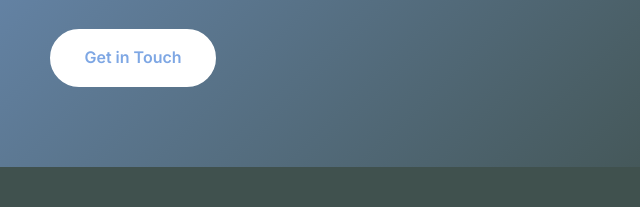
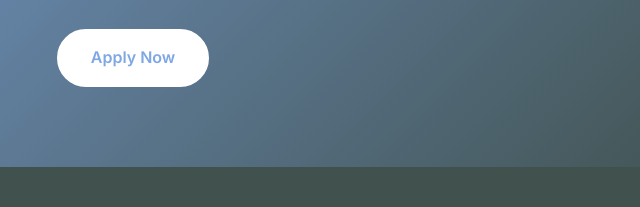
Before and after one commit to NoronestOrganization/noronest_web_static, a website: page team/index.html in a window 1280 px wide. Shown: the part 4451-4658 px from the top of the page, 507-1147 px from the left. Drawn offline with Linux system fonts and the light colour scheme.

Commit message:
refactor: Application button

```diff
--- a/index.js
+++ b/index.js
@@ -91,7 +91,7 @@ const translations = {
     role_data_scientist: "Data Scientist",
     team_cta_title: "Join Our Team",
     team_cta_subtitle: "We're always looking for talented individuals passionate about making a difference in healthcare.",
-    team_cta_button: "Get in Touch",
+    team_cta_button: "Apply Now",
     team_category_management: "Management",
     team_category_software: "Software Development Team",
     team_category_clinical: "Clinical Team",
@@ -282,7 +282,7 @@ const translations = {
     role_data_scientist: "Veri Bilimci",
     team_cta_title: "Ekibimize Katılın",
     team_cta_subtitle: "Sağlık alanında fark yaratmaya tutkulu yetenekli bireyler arıyoruz.",
-    team_cta_button: "İletişime Geç",
+    team_cta_button: "Hemen Başvur",
     team_category_management: "Yönetim",
     team_category_software: "Yazılım Geliştirme Ekibi",
     team_category_clinical: "Klinik Ekip",
--- a/team/index.html
+++ b/team/index.html
@@ -430,7 +430,7 @@
     <div class="container reveal">
       <h2 data-i18n="team_cta_title">Join Our Team</h2>
       <p data-i18n="team_cta_subtitle">We're always looking for talented individuals passionate about making a difference in healthcare.</p>
-      <a href="../contact.html" class="btn btn-white" data-i18n="team_cta_button">Get in Touch</a>
+      <a href="../contact.html" class="btn btn-white" data-i18n="team_cta_button">Apply Now</a>
     </div>
   </section>
 
```
